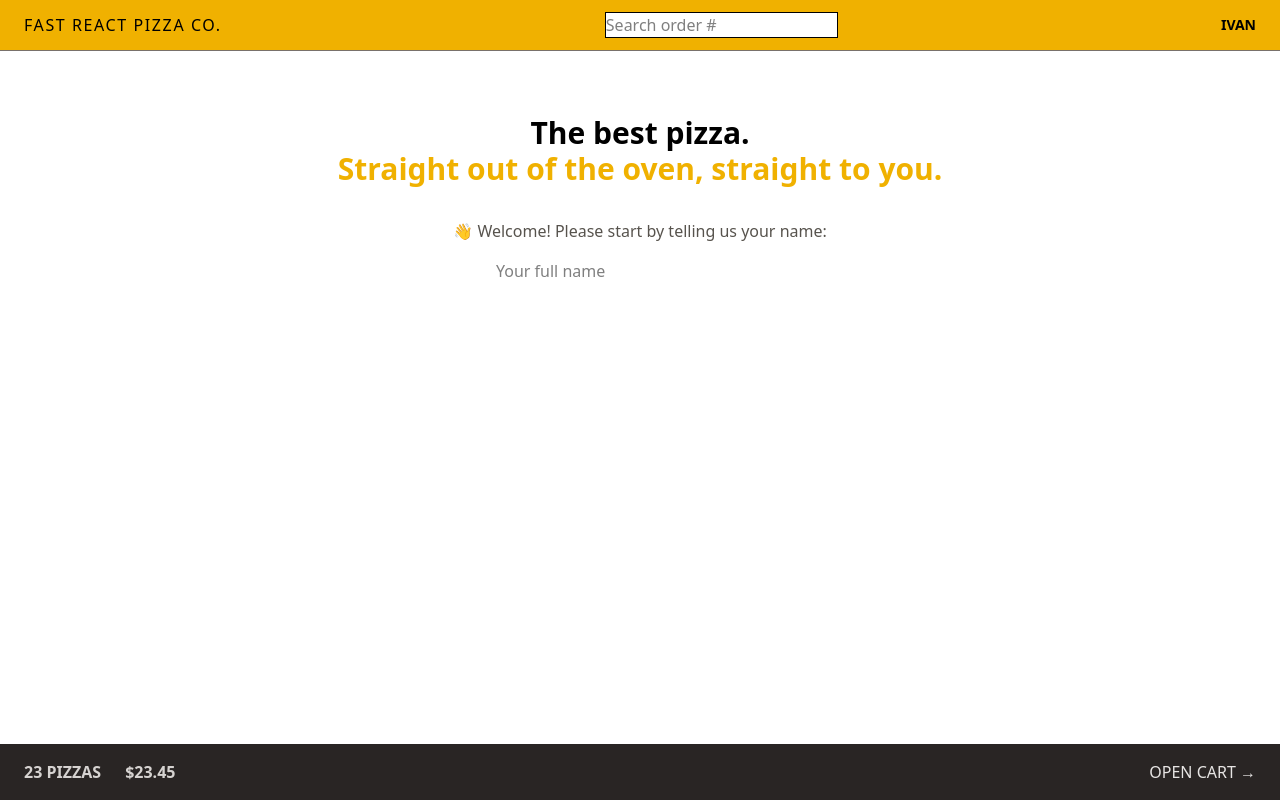
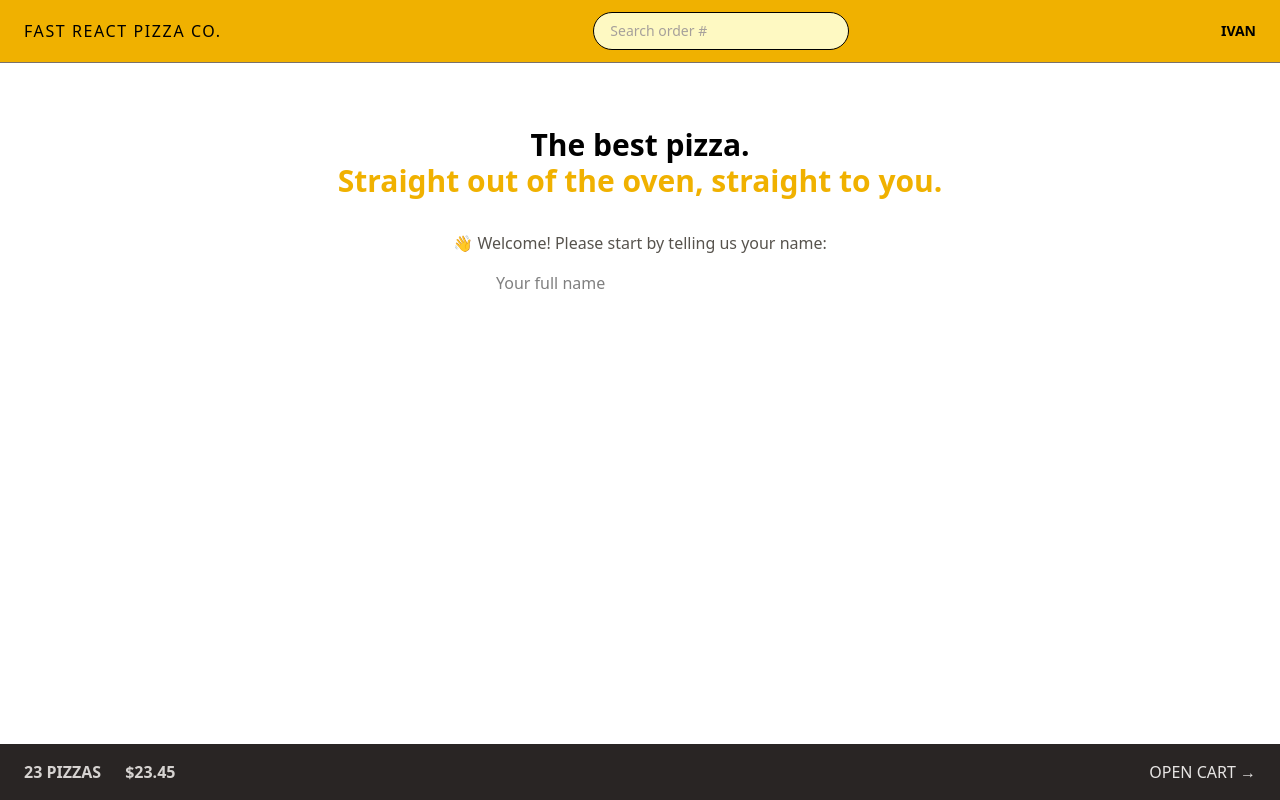
Before and after one commit to ivantxo/18_fast_react_pizza, a React (Vite) app: page / in a window 1280 px wide. Built offline with nearby package versions, Linux system fonts and the light colour scheme.

Commit message:
Style input element - SearchOrder

```diff
--- a/src/features/order/SearchOrder.jsx
+++ b/src/features/order/SearchOrder.jsx
@@ -18,7 +18,7 @@
         placeholder="Search order #"
         value={query}
         onChange={(e) => setQuery(e.target.value)}
-        className="border bg-white"
+        className="focus:ring-opacity-50 w-28 rounded-full border bg-white bg-yellow-100 px-4 py-2 text-sm transition-all duration-300 placeholder:text-stone-400 focus:ring focus:ring-yellow-500 focus:outline-none sm:w-64 sm:focus:w-72"
       />
     </form>
   );
```
